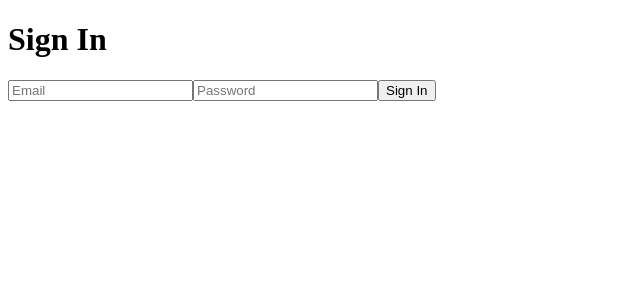
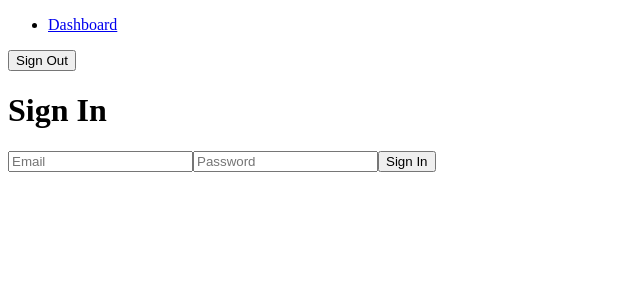
Before and after one commit to kenkenkengo/incident-management, a Vue app in the folder frontend/: page / in a window 1280 px wide. Shown: the top 300 px of the page, without its empty margins (0-640 px from the left). Built offline with nearby package versions, Linux system fonts and the light colour scheme.

Commit message:
ヘッダー追加

```diff
--- a/frontend/src/App.vue
+++ b/frontend/src/App.vue
@@ -1,8 +1,9 @@
 <script setup lang="ts">
-import type router from "./router";
+import CommonHeader from "@/components/CommonHeader.vue";
 </script>
 
 <template>
+  <CommonHeader />
   <router-view />
 </template>
 
--- /dev/null
+++ b/frontend/src/components/CommonHeader.vue
@@ -0,0 +1,23 @@
+<script setup lang="ts">
+import { useAuthStore } from "@/stores/auth";
+import { useRouter } from "vue-router";
+
+const authStore = useAuthStore();
+const router = useRouter();
+
+const handleSignOut = () => {
+  authStore.signOutAction();
+  router.push({ name: "signin" });
+};
+</script>
+
+<template>
+  <header>
+    <nav>
+      <ul>
+        <li><router-link to="/dashboard">Dashboard</router-link></li>
+      </ul>
+      <button @click="handleSignOut">Sign Out</button>
+    </nav>
+  </header>
+</template>
--- a/frontend/src/router/index.ts
+++ b/frontend/src/router/index.ts
@@ -24,6 +24,10 @@ router.beforeEach((to, from, next) => {
 	authStore.loadFromStorage();
 	const isAuthenticated = authStore.isAuthenticated;
 
+	if (isAuthenticated && to.name === "signin") {
+		next({ name: "dashboard" });
+	}
+
 	if (to.name !== "signin" && !isAuthenticated) {
 		next({ name: "signin" });
 	} else {
```
